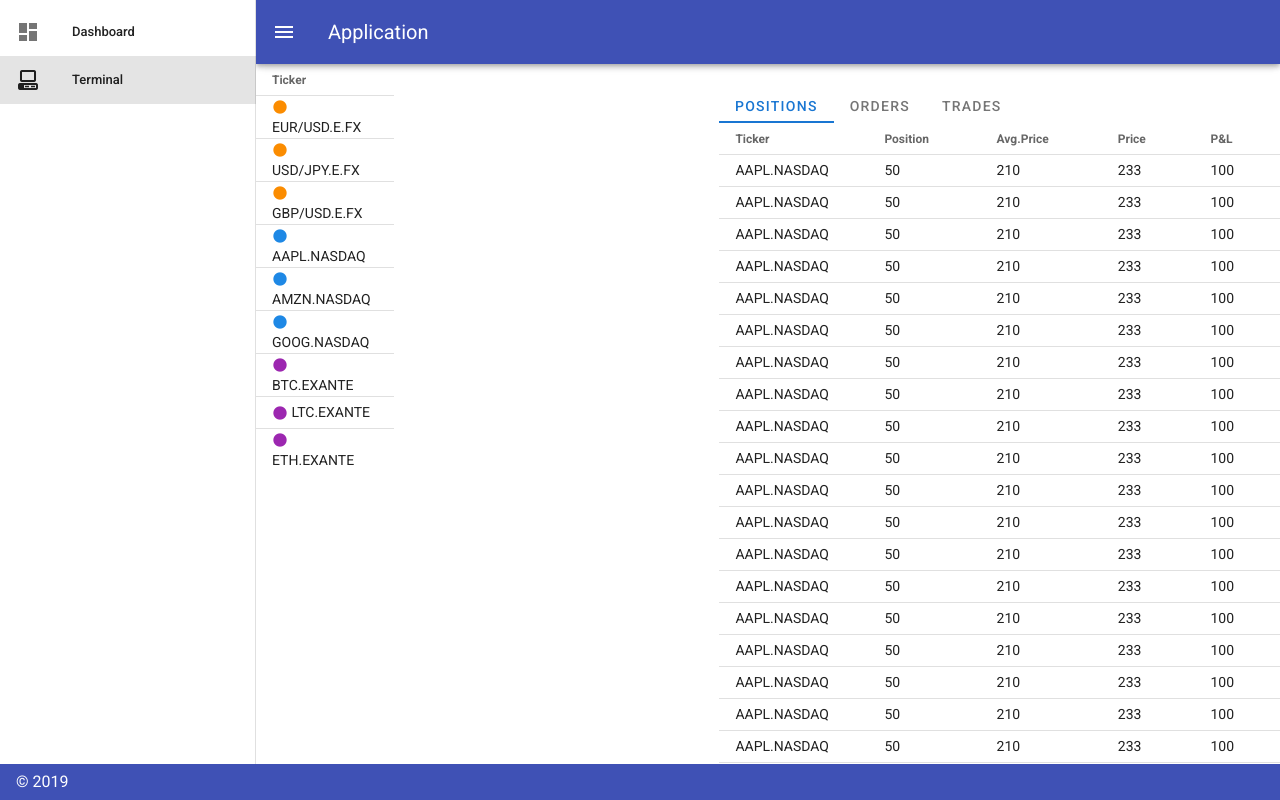
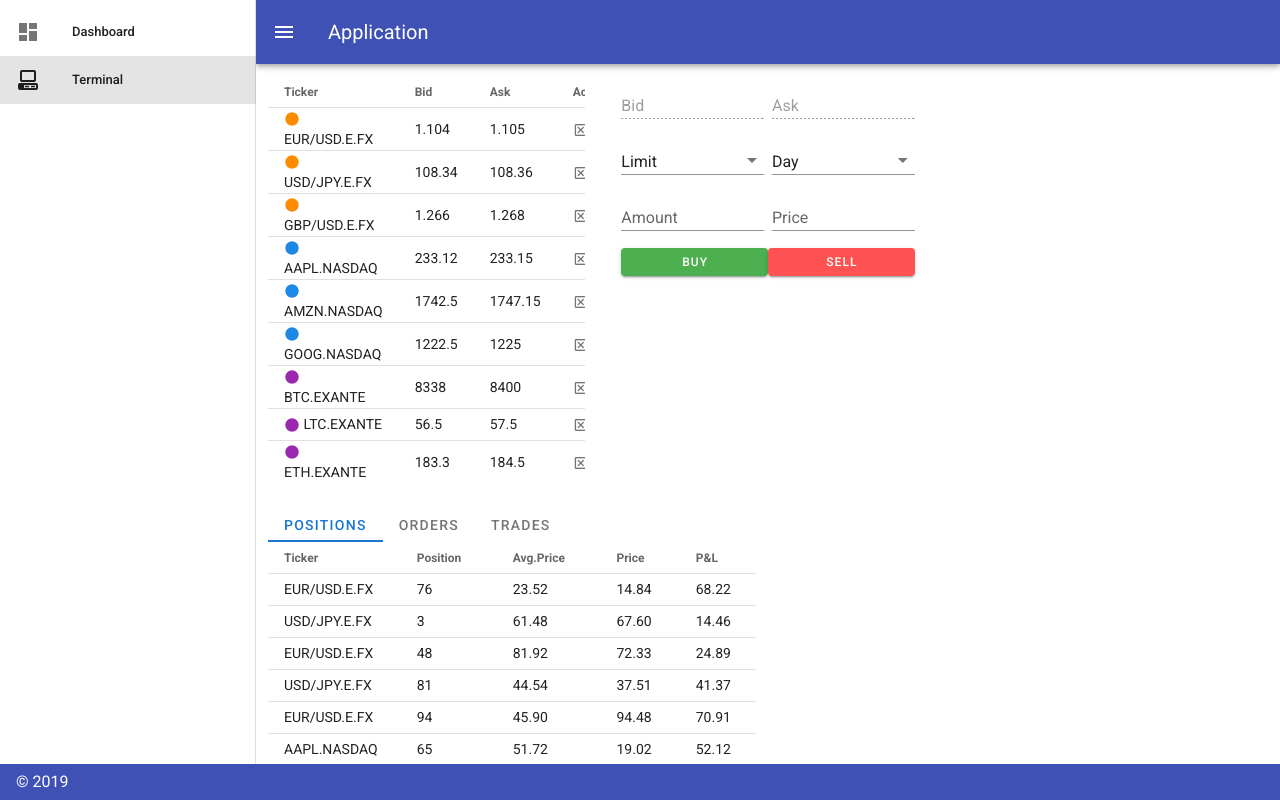
Before and after one commit to 1296mhz/ftrade, a Vue app: page /#/terminal in a window 1280 px wide. Shown: the top 800 px of the page. Built offline with nearby package versions, Linux system fonts and the light colour scheme.

Commit message:
Добавил поле ввода заявки

```diff
--- a/src/views/Terminal.vue
+++ b/src/views/Terminal.vue
@@ -1,6 +1,5 @@
 <template>
-  <v-container fluid>
-     <v-row>
+  <v-container>
     <v-row>
       <v-col cols="4">
 
@@ -26,25 +25,79 @@
         </v-simple-table>
 
       </v-col>
+
+      <v-col cols="4">
+
+        <v-form ref="form" lazy-validation>
+          <v-container>
+            <v-row dense>
+              <v-col>
+                <v-text-field dense disabled label="Bid" outline />
+              </v-col>
+              <v-col>
+                <v-text-field dense disabled label="Ask" outline />
+              </v-col>
+            </v-row>
+
+            <v-row dense>
+              <v-col>
+                <v-select dense :items="['Limit','Market']" value="Limit">
+
+                </v-select>
+              </v-col>
+              <v-col>
+                <v-select dense :items="['Day','GTC']" value="Day"></v-select>
+              </v-col>
+            </v-row>
+
+            <v-row dense>
+              <v-col>
+                <v-text-field dense v-model="amount" label="Amount" required></v-text-field>
+              </v-col>
+              <v-col>
+                <v-text-field dense v-model="price" label="Price" required></v-text-field>
+              </v-col>
+            </v-row>
+
+            <v-row no-gutters>
+              <v-col>
+                <v-btn small @click="handlerBuy" block color="success">Buy</v-btn>
+              </v-col>
+              <v-col>
+                <v-btn small @click="handlerSell" block color="error">Sell</v-btn>
+              </v-col>
+            </v-row>
+          </v-container>
+        </v-form>
+
+      </v-col>
+
     </v-row>
 
-    <v-row align="stretch">
-      <v-col>
+    <v-row>
+      <v-col cols="6">
         <v-tabs height="35">
           <v-tab>Positions</v-tab>
           <v-tab>Orders</v-tab>
           <v-tab>Trades</v-tab>
 
           <v-tab-item transition="none" reverse-transition="none">
-            <v-data-table dense :headers="position_headers" :items="positions" item-key="ticker"  fixed-header disable-pagination hide-default-footer></v-data-table>
+            <v-data-table dense height="300" :headers="position_headers" :items="positions" item-key="id"  fixed-header disable-pagination hide-default-footer></v-data-table>
           </v-tab-item>
 
           <v-tab-item transition="none" reverse-transition="none">
-            Orders
+            <v-data-table dense :headers="order_headers" :items="orders" item-key="id">
+              <template v-slot:item.state="{ item }">
+                <v-chip color="green" dark label x-small>{{ item.state }}</v-chip>
+<!--                 <div class="green text-center">
+                  <span class="white--text">{{ item.state }}</span>
+                </div>
+ -->              </template>
+            </v-data-table>
           </v-tab-item>
 
           <v-tab-item transition="none"  reverse-transition="none">
-            <v-data-table dense :headers="position_headers" :items="positions" item-key="ticker" class="elevation-1"></v-data-table>
+            <v-data-table dense :headers="position_headers" :items="positions" item-key="id"></v-data-table>
           </v-tab-item>
 
 
@@ -52,7 +105,6 @@
         </v-tabs>
       </v-col>
     </v-row>
-     </v-row>
   </v-container>
 </template>
 
@@ -60,7 +112,43 @@
 <script lang="ts">
 export default {
   data() {
+    // Generate positions
+    const ipos = [];
+    const tickers: string[] = ['AAPL.NASDAQ', 'AMZN.NASDAQ', 'GOOG.NASDAQ', 'EUR/USD.E.FX', 'USD/JPY.E.FX', 'GBP/USD.E.FX'];
+
+    for (let i = 0; i < 100; ++i) {
+      ipos[i] = {
+          id: i,
+          ticker: tickers[Math.floor(Math.random() * tickers.length)],
+          position: Math.floor(Math.random() * 100) + 1,
+          avgprice: (Math.random() * 100 + 10).toFixed(2),
+          price: (Math.random() * 100 + 10).toFixed(2),
+          pnl: (Math.random() * 100 + 10).toFixed(2),
+      };
+    }
+
     return {
+      order_headers: [
+        {text: 'State', value: 'state'},
+        {text: 'Ticker', value: 'ticker'},
+        {text: 'Type', value: 'type'},
+        {text: 'Side', value: 'side'},
+        {text: 'Quantity', value: 'quantity'},
+        {text: 'Time', value: 'time'},
+      ],
+
+      orders: [
+        {
+          id: '0001',
+          state: 'open',
+          ticker: 'EUR/USD.E.FX',
+          type: 'limit',
+          side: 'buy',
+          quantity: 10,
+          time: new Date(2017, 4, 4, 17, 23, 42, 11).toLocaleString(),
+        },
+      ],
+
       position_headers: [
         {text: 'Ticker', value: 'ticker'},
         {text: 'Position', value: 'position'},
@@ -69,246 +157,7 @@ export default {
         {text: 'P&L', value: 'pnl'},
       ],
 
-      positions: [
-        {
-          ticker: 'AAPL.NASDAQ',
-          position: 50,
-          avgprice: 210,
-          price: 233,
-          pnl: 100,
-        },
-        {
-          ticker: 'AAPL.NASDAQ',
-          position: 50,
-          avgprice: 210,
-          price: 233,
-          pnl: 100,
-        },
-        {
-          ticker: 'AAPL.NASDAQ',
-          position: 50,
-          avgprice: 210,
-          price: 233,
-          pnl: 100,
-        },
-        {
-          ticker: 'AAPL.NASDAQ',
-          position: 50,
-          avgprice: 210,
-          price: 233,
-          pnl: 100,
-        },
-        {
-          ticker: 'AAPL.NASDAQ',
-          position: 50,
-          avgprice: 210,
-          price: 233,
-          pnl: 100,
-        },
-        {
-          ticker: 'AAPL.NASDAQ',
-          position: 50,
-          avgprice: 210,
-          price: 233,
-          pnl: 100,
-        },
-        {
-          ticker: 'AAPL.NASDAQ',
-          position: 50,
-          avgprice: 210,
-          price: 233,
-          pnl: 100,
-        },
-        {
-          ticker: 'AAPL.NASDAQ',
-          position: 50,
-          avgprice: 210,
-          price: 233,
-          pnl: 100,
-        },
-        {
-          ticker: 'AAPL.NASDAQ',
-          position: 50,
-          avgprice: 210,
-          price: 233,
-          pnl: 100,
-        },
-        {
-          ticker: 'AAPL.NASDAQ',
-          position: 50,
-          avgprice: 210,
-          price: 233,
-          pnl: 100,
-        },
-        {
-          ticker: 'AAPL.NASDAQ',
-          position: 50,
-          avgprice: 210,
-          price: 233,
-          pnl: 100,
-        },
-        {
-          ticker: 'AAPL.NASDAQ',
-          position: 50,
-          avgprice: 210,
-          price: 233,
-          pnl: 100,
-        },
-        {
-          ticker: 'AAPL.NASDAQ',
-          position: 50,
-          avgprice: 210,
-          price: 233,
-          pnl: 100,
-        },
-        {
-          ticker: 'AAPL.NASDAQ',
-          position: 50,
-          avgprice: 210,
-          price: 233,
-          pnl: 100,
-        },
-        {
-          ticker: 'AAPL.NASDAQ',
-          position: 50,
-          avgprice: 210,
-          price: 233,
-          pnl: 100,
-        },
-        {
-          ticker: 'AAPL.NASDAQ',
-          position: 50,
-          avgprice: 210,
-          price: 233,
-          pnl: 100,
-        },
-        {
-          ticker: 'AAPL.NASDAQ',
-          position: 50,
-          avgprice: 210,
-          price: 233,
-          pnl: 100,
-        },
-        {
-          ticker: 'AAPL.NASDAQ',
-          position: 50,
-          avgprice: 210,
-          price: 233,
-          pnl: 100,
-        },
-        {
-          ticker: 'AAPL.NASDAQ',
-          position: 50,
-          avgprice: 210,
-          price: 233,
-          pnl: 100,
-        },
-        {
-          ticker: 'AAPL.NASDAQ',
-          position: 50,
-          avgprice: 210,
-          price: 233,
-          pnl: 100,
-        },
-        {
-          ticker: 'AAPL.NASDAQ',
-          position: 50,
-          avgprice: 210,
-          price: 233,
-          pnl: 100,
-        },
-        {
-          ticker: 'AAPL.NASDAQ',
-          position: 50,
-          avgprice: 210,
-          price: 233,
-          pnl: 100,
-        },
-        {
-          ticker: 'AAPL.NASDAQ',
-          position: 50,
-          avgprice: 210,
-          price: 233,
-          pnl: 100,
-        },
-        {
-          ticker: 'AAPL.NASDAQ',
-          position: 50,
-          avgprice: 210,
-          price: 233,
-          pnl: 100,
-        },
-        {
-          ticker: 'AAPL.NASDAQ',
-          position: 50,
-          avgprice: 210,
-          price: 233,
-          pnl: 100,
-        },
-        {
-          ticker: 'AAPL.NASDAQ',
-          position: 50,
-          avgprice: 210,
-          price: 233,
-          pnl: 100,
-        },
-        {
-          ticker: 'AAPL.NASDAQ',
-          position: 50,
-          avgprice: 210,
-          price: 233,
-          pnl: 100,
-        },
-        {
-          ticker: 'AAPL.NASDAQ',
-          position: 50,
-          avgprice: 210,
-          price: 233,
-          pnl: 100,
-        },
-        {
-          ticker: 'AAPL.NASDAQ',
-          position: 50,
-          avgprice: 210,
-          price: 233,
-          pnl: 100,
-        },
-        {
-          ticker: 'AAPL.NASDAQ',
-          position: 50,
-          avgprice: 210,
-          price: 233,
-          pnl: 100,
-        },
-        {
-          ticker: 'AAPL.NASDAQ',
-          position: 50,
-          avgprice: 210,
-          price: 233,
-          pnl: 100,
-        },
-        {
-          ticker: 'AAPL.NASDAQ',
-          position: 50,
-          avgprice: 210,
-          price: 233,
-          pnl: 100,
-        },
-        {
-          ticker: 'AAPL.NASDAQ',
-          position: 50,
-          avgprice: 210,
-          price: 233,
-          pnl: 100,
-        },
-        {
-          ticker: 'AAPL.NASDAQ',
-          position: 50,
-          avgprice: 210,
-          price: 233,
-          pnl: 100,
-        },
-      ],
+      positions: ipos,
 
       symbols: [
         {
```
